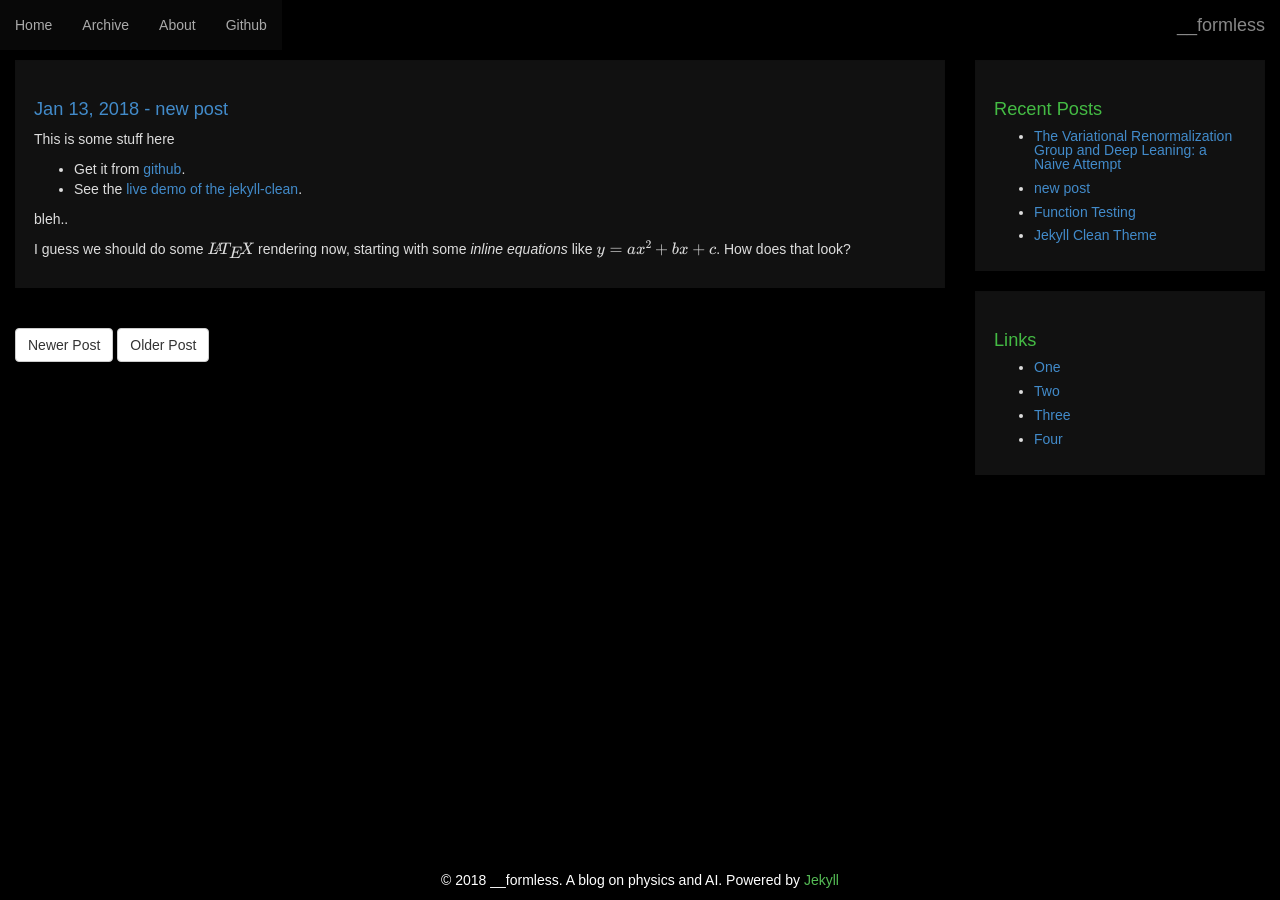
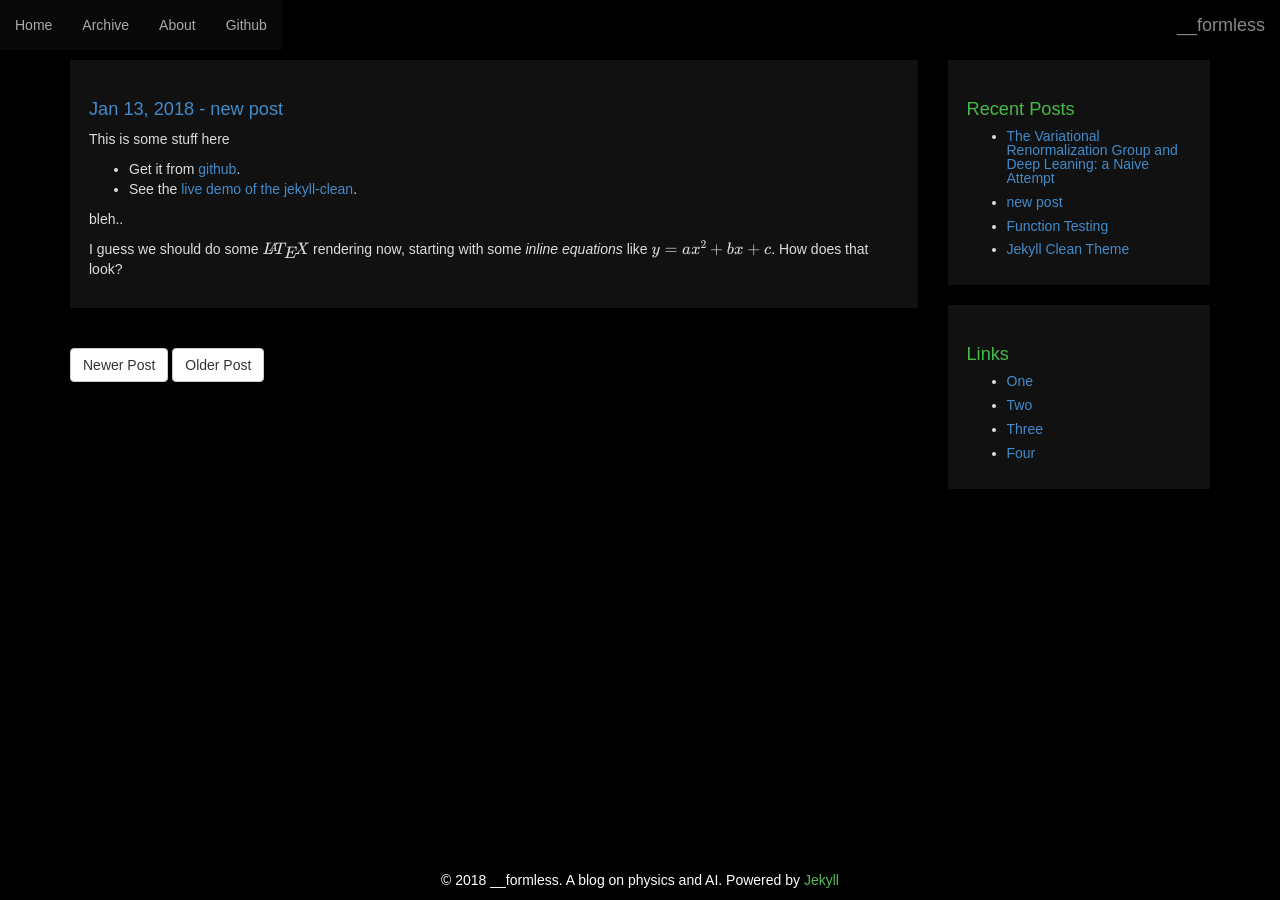
Before and after one commit to fineline179/fineline179.github.io, a Jekyll site: the page built from _posts/2018-01-12-new-post.md, in a window 1280 px wide. Built offline with Jekyll 4.4.1, drawn with Linux system fonts in a browser that asks for light colours; some web fonts are replaced; formulas are drawn with MathJax 3.

Commit message:
fixed posts not filling all of screen in small mode

```diff
--- a/_layouts/post.html
+++ b/_layouts/post.html
@@ -1,6 +1,6 @@
 {% include header.html %}
 
-<div class="container-fluid">
+<div class="container container-center">
     <div class="row">
         <div class="col-sm-9">
           <div class="article">
```
